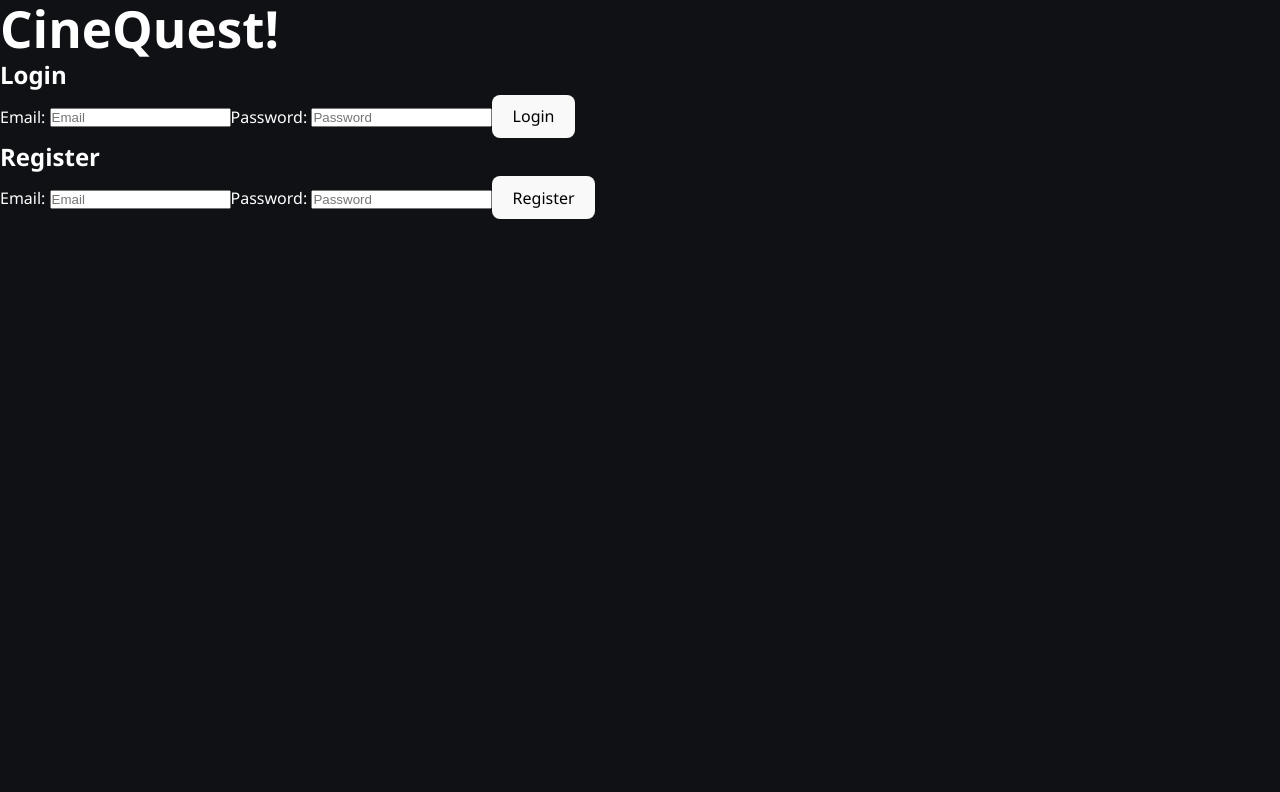
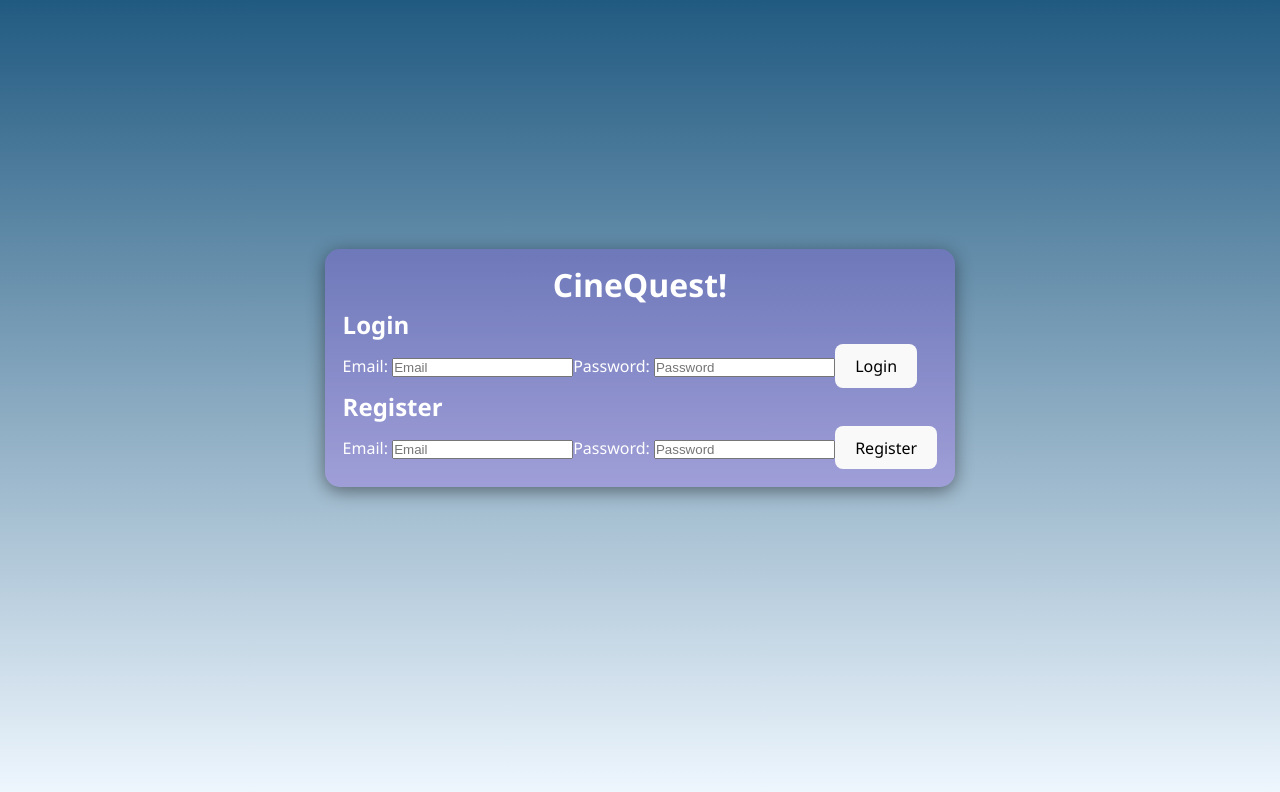
Before and after one commit to kristinayankovsky/CineQuest, a React (Vite) app: page /CineQuest/movie/1 in a window 1280 px wide. Shown: the top 792 px of the page. Built offline with nearby package versions, Linux system fonts and the light colour scheme; no server answers.

Commit message:
add login/signup css + moviedetails css

```diff
--- a/src/App.css
+++ b/src/App.css
@@ -3,6 +3,8 @@
   margin: 0;
   padding: 2rem;
   text-align: center;
+  /*background-color: rgb(33, 90, 129);*/
+  background-image: linear-gradient(to bottom,rgb(33, 90, 129), aliceblue );
 }
 
 .logo {
@@ -134,6 +136,128 @@
   margin-right: 8px;
 }
 
+.auth-page {
+  min-height: 100vh;
+  width: 100%;
+  display: flex;
+  justify-content: center;
+  align-items: center;
+  background: linear-gradient(135deg, #0f1353, #131b3d);
+  padding: 40px 20px;
+}
+
+.auth-content {
+  width: min(940px, 100%);
+  display: grid;
+  gap: 20px;
+  align-items: flex-start;
+  border-radius: 15px !important;
+  box-shadow: 0 4px 18px rgba(0,0,0,0.45) !important;
+  background: rgba(6, 16, 40, 0.68) !important;
+  padding: 18px !important;
+  border-color: #0f1353 !important;
+}
+
+.auth-page .auth-content h1,
+.auth-page .auth-title {
+  color: #f4f6ff !important;
+  margin: 0 0 18px !important;
+  text-align: center !important;
+  font-size: clamp(2rem, 5vw, 3rem) !important;
+  font-weight: 800 !important;
+  letter-spacing: 1px !important;
+}
+
+.auth-page .login,
+.auth-page .register {
+  width: 100%;
+  max-width: 460px;
+  margin: 0 auto;
+  padding: 20px;
+  background: rgba(2, 12, 49, 0.85) !important;
+  border: 1px solid rgba(120, 152, 255, 0.35) !important;
+  border-radius: 12px;
+  box-shadow: 0 10px 24px rgba(0, 0, 0, 0.35);
+}
+
+.auth-page .login h2,
+.auth-page .register h2 {
+  margin: 0 0 14px;
+  color: #d7e1ff;
+}
+
+.auth-page .login label,
+.auth-page .register label {
+  color: #c8d0ff;
+}
+
+.auth-page .login input,
+.auth-page .register input {
+  background: rgba(16, 28, 68, 0.88) !important;
+  border: 1px solid rgba(154, 182, 255, 0.5) !important;
+  color: #f4f6ff !important;
+}
+
+.auth-page .login button,
+.auth-page .register button {
+  background: #456eff !important;
+  color: #fff !important;
+}
+
+.auth-page .login button:hover,
+.auth-page .register button:hover {
+  background: #2f57dd !important;
+}
+
 .read-the-docs {
   color: #888;
 }
+
+.login h2,
+.register h2 {
+  margin: 0 0 12px;
+  color: #f1f4ff;
+}
+
+.login form,
+.register form {
+  display: grid;
+  gap: 10px;
+}
+
+.login label,
+.register label {
+  font-size: 0.88rem;
+  color: #d9e4ff;
+}
+
+.login input,
+.register input {
+  width: 100%;
+  padding: 10px;
+  border-radius: 6px;
+  border: 1px solid rgba(255,255,255,0.3);
+  background: rgba(20,40,70,0.45);
+  color: #f2f6ff;
+}
+
+.login button,
+.register button {
+  margin-top: 8px;
+  border: none;
+  border-radius: 6px;
+  padding: 10px;
+  background: #3b72ff;
+  color: white;
+  cursor: pointer;
+  font-weight: 600;
+}
+
+.login button:hover,
+.register button:hover {
+  background: #2a5dee;
+}
+
+.read-the-docs {
+  color: #888;
+}
--- a/src/App.jsx
+++ b/src/App.jsx
@@ -16,10 +16,20 @@
   // if we don’t have a user, show the login/signup form
   if (!user) {
     return (
-      <section className="auth">
-        <h1>CineQuest!</h1>
-        <Login />
-        <SignUp />
+      <section className="auth-page">
+        <div
+          className="auth-content"
+          style={{
+            borderRadius: '15px',
+            boxShadow: '0 4px 18px rgba(0,0,0,0.45)',
+            backgroundColor: 'rgba(160, 45, 255, 0.2)',
+            padding: '18px'
+          }}
+        >
+          <h1 className="auth-title">CineQuest!</h1>
+          <Login />
+          <SignUp />
+        </div>
       </section>
     );
   }
@@ -32,7 +42,10 @@
       </div>
       <Routes>
         <Route path="/" element={<Home />} />
-        <Route path="/movie/:id" element={<MovieDetails />} />
+        <Route path="/movie/:id"
+                element={ <section className="movie-details" style={{borderRadius: '15px', boxShadow: '0 4px 18px rgba(0,0,0,0.45)', backgroundColor: 'rgba(64, 27, 94, 0.85)',padding: '18px'}}>
+                          < MovieDetails />
+                          </section>} />
       </Routes>
     </div>
   );
--- a/src/components/useAuthToken.jsx
+++ b/src/components/useAuthToken.jsx
@@ -25,7 +25,7 @@
 
     return {
         user,
-        token: user ? user.uid : null, // or use getIdToken for JWT
+        token: user ? user.uid : null,
         logout,
         loading
     };
--- a/src/index.css
+++ b/src/index.css
@@ -26,6 +26,8 @@
   margin: 0;
   min-width: 320px;
   min-height: 100vh;
+  /*background-color: rgb(33, 90, 129);*/
+  background-image: linear-gradient(to bottom,rgb(33, 90, 129), aliceblue );
 }
 
 h1 {
```
